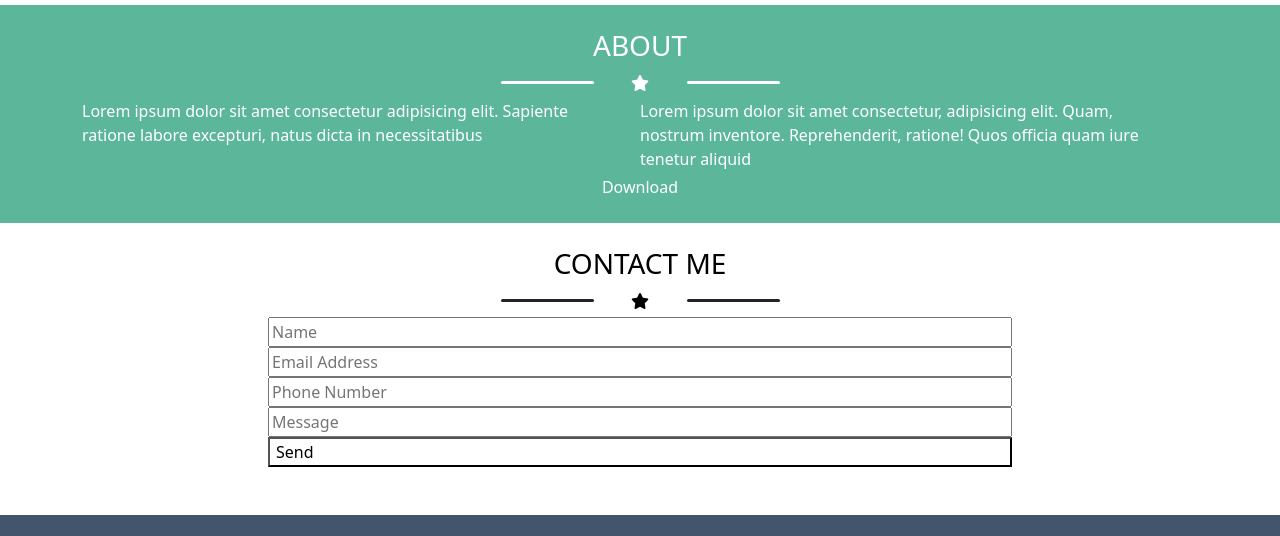
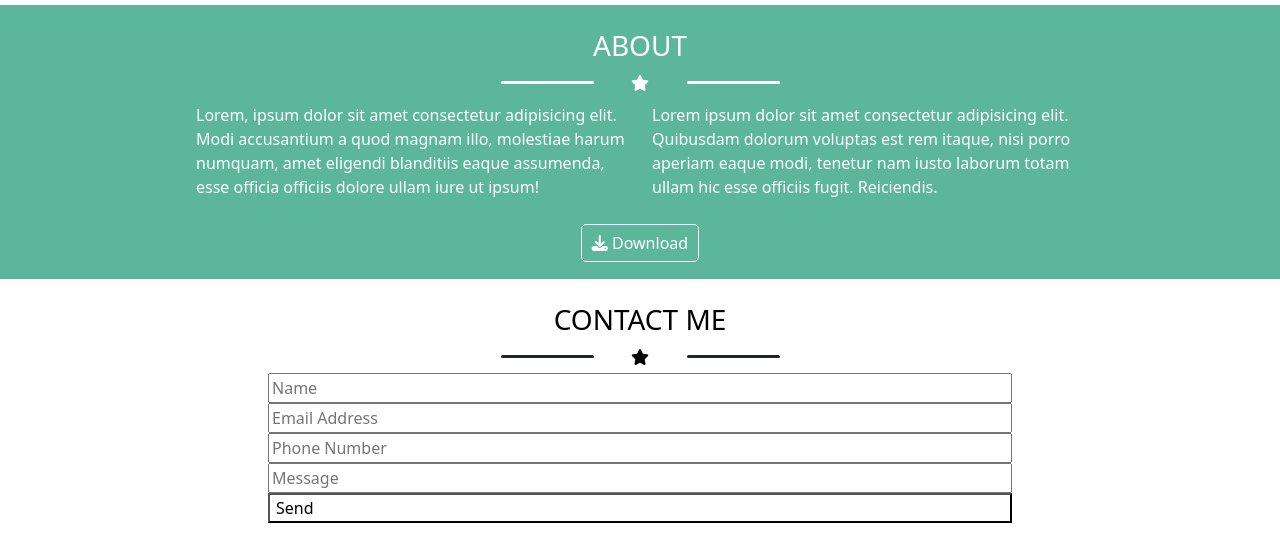
Before and after one commit to juri931/html-css-bootstrap-freelancer, a plain HTML site: page index.html in a window 1280 px wide. Shown: the part 1026-1562 px from the top of the page. Drawn offline with nearby package versions, Linux system fonts and the light colour scheme; a web font is replaced by a local one.

Commit message:
[edit] about section complete

```diff
--- a/css/style.css
+++ b/css/style.css
@@ -33,6 +33,16 @@ header{
   line-height: 30px;
 }
 
+.about-container{
+  width: 80% !important;
+}
+
+#download{
+  border: 1px solid white;
+  padding: 7px 10px;
+  border-radius: 5px;
+}
+
 #f-1{
   background-color: rgb(67, 84, 109);
 }
--- a/index.html
+++ b/index.html
@@ -66,6 +66,7 @@
 
     <!-- PORTFOLIO -->
     <section id="white">
+
       <div class="container">
 
         <div class="row-12 d-flex flex-column">
@@ -123,6 +124,7 @@
 
     <!-- ABOUT -->
     <section class="green">
+
       <div class="container">
         <div class="row flex-column text-white">
 
@@ -134,13 +136,15 @@
             <div class="col-1 align-self-center line"></div>
           </div>
 
-          <div class="row d-flex justify-content-center ">
-            <div class="col-6 text-start my-1">Lorem ipsum dolor sit amet consectetur adipisicing elit. Sapiente ratione labore excepturi, natus dicta in necessitatibus</div>
-            <div class="col-6 text-start my-1">Lorem ipsum dolor sit amet consectetur, adipisicing elit. Quam, nostrum inventore. Reprehenderit, ratione! Quos officia quam iure tenetur aliquid</div>
-          </div>
 
-          <div class="col text-center mb-4">
-            <a class="text-decoration-none text-white" href="">Download</a>
+            <div class="about-container text-start mx-auto">
+              <div class="row row-cols-1 row-cols-lg-2">
+                <div class="col my-2">Lorem, ipsum dolor sit amet consectetur adipisicing elit. Modi accusantium a quod magnam illo, molestiae harum numquam, amet eligendi blanditiis eaque assumenda, esse officia officiis dolore ullam iure ut ipsum!</div>
+                <div class="col my-2">Lorem ipsum dolor sit amet consectetur adipisicing elit. Quibusdam dolorum voluptas est rem itaque, nisi porro aperiam eaque modi, tenetur nam iusto laborum totam ullam hic esse officiis fugit. Reiciendis.</div>
+            </div>
+
+          <div class="col text-center my-4">
+            <a id="download" class="text-decoration-none text-white" href=""><i class="fa-solid fa-download"></i> Download</a>
           </div>
 
         </div>
```
